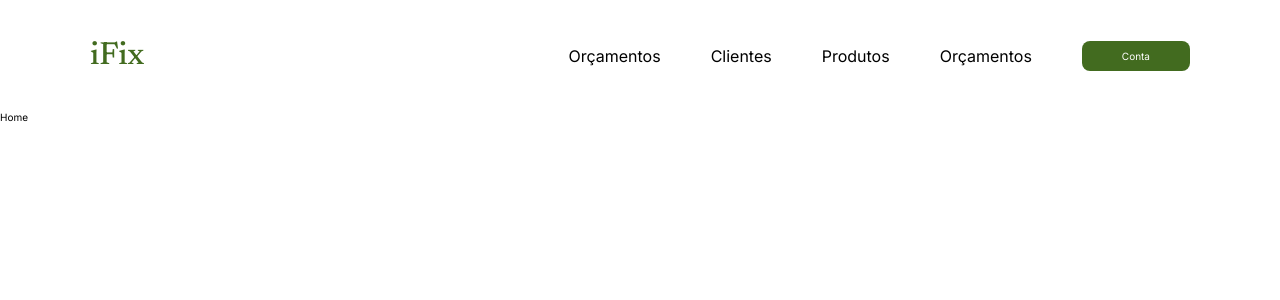
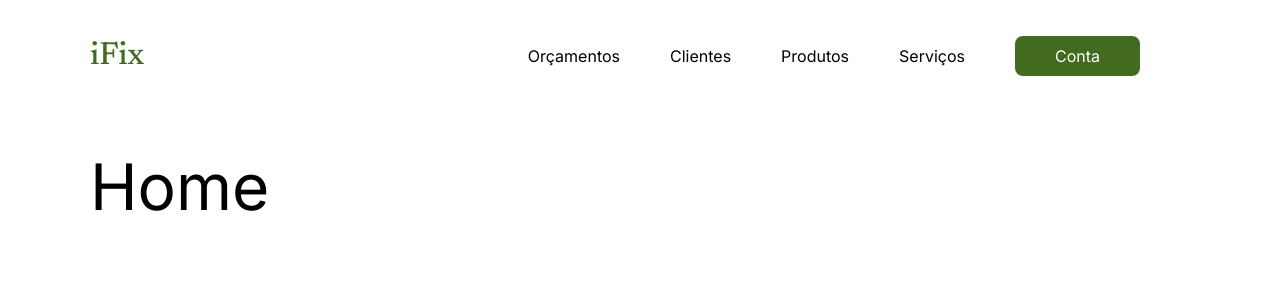
Before and after one commit to rodrigobpe/eng-I_sistemaDeManutencao, a Vue app: page / in a window 1280 px wide. Shown: the top 300 px of the page. Built offline with nearby package versions, Linux system fonts and the light colour scheme.

Commit message:
feat: criação título das páginas

```diff
--- a/src/components/Navbar.vue
+++ b/src/components/Navbar.vue
@@ -28,7 +28,7 @@ const props = defineProps(["logo"]);
   cursor: pointer;
 }
 
-.nav-item a{
+.nav-item a,.account{
   margin-right: 5rem;
   transition: all 0.3s ease-in-out;
   color: var(--color-negative);
--- /dev/null
+++ b/src/components/Titles.vue
@@ -0,0 +1,18 @@
+<script setup>
+const props = defineProps(['title','justifyContent'])
+</script>
+<template>
+    <div :style="{justifyContent: props.justifyContent}" class="title-container">
+        <h1>{{ props.title }}</h1>
+    </div>
+</template>
+
+
+<style>
+.title-container{
+    display: flex;
+    align-items: center;
+    height: 14.9rem;
+    padding: 0 9rem;
+}
+</style>
--- a/src/globalSettings/Elements/Base/index.css
+++ b/src/globalSettings/Elements/Base/index.css
@@ -8,3 +8,7 @@ html{
 a{
     text-decoration: none;
 }
+
+h1{
+    font-size: 6.4rem;
+}
--- a/src/pages/Budget.vue
+++ b/src/pages/Budget.vue
@@ -1,7 +1,8 @@
 <script setup>
+import Titles from '../components/Titles.vue';
 </script>
 <template>
-  <h1>ORÇAMENTO</h1>
+  <Titles title="Orçamento" justifyContent=""/>
 </template>
 
 
--- a/src/pages/Clients.vue
+++ b/src/pages/Clients.vue
@@ -1,11 +1,10 @@
 <script setup>
-
+import Titles from '../components/Titles.vue';
 </script>
 <template>
-  <h1>CLIENTES</h1>
+  <Titles title="Clientes" justifyContent="" />
 </template>
 
 
 <style>
-
 </style>
--- a/src/pages/Home.vue
+++ b/src/pages/Home.vue
@@ -1,9 +1,11 @@
 <script setup>
+import Titles from '../components/Titles.vue'
+
 
 </script>
 
 <template>
-    <h1>Home</h1>
+    <Titles title="Home" justifyContent=""/>
 </template>
 
 
--- a/src/pages/Products.vue
+++ b/src/pages/Products.vue
@@ -1,7 +1,9 @@
 <script setup>
+import Titles from '../components/Titles.vue';
+
 </script>
 <template>
-  <h1>PRODUTOS</h1>
+  <Titles title="Produtos" justifyContent=""/>
 </template>
 
 
--- a/src/pages/Services.vue
+++ b/src/pages/Services.vue
@@ -1,8 +1,9 @@
 <script setup>
+import Titles from '../components/Titles.vue';
 
 </script>
 <template>
-  <h1>SERVIÇOS</h1>
+  <Titles title="Serviços" justifyContent=""/>
 </template>
 
 
--- a/src/router/index.js
+++ b/src/router/index.js
@@ -5,31 +5,36 @@ import Products from '../pages/Products.vue'
 import Clients from '../pages/Clients.vue'
 import Services from '../pages/Services.vue'
 
-const routes =[
+const routes = [
     {
-        path:'/',
+        path: '/',
+        name: 'Home',
         component: Home,
     },
     {
-        path:'/budget',
+        path: '/budget',
+        name: 'Budget',
         component: Budget
     },
     {
-        path:'/products',
+        path: '/products',
+        name: 'Products',
         component: Products
     },
     {
-        path:'/clients',
+        path: '/clients',
+        name: 'Clients',
         component: Clients
     },
     {
-        path:'/services',
+        path: '/services',
+        name: 'Services',
         component: Services
     },
 ]
 
 const router = createRouter({
-    history:createWebHistory(),
+    history: createWebHistory(),
     routes
 })
 
--- a/src/utils/linksNavbar.js
+++ b/src/utils/linksNavbar.js
@@ -12,8 +12,8 @@ const linkNavbar = [
         name: "Produtos",
     },
     {
-        path: "/budget",
-        name: "Orçamentos",
+        path: "/services",
+        name: "Serviços",
     },
 ];
 
```
